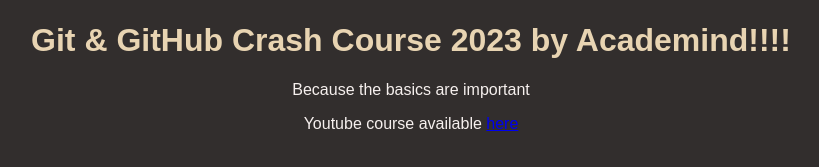
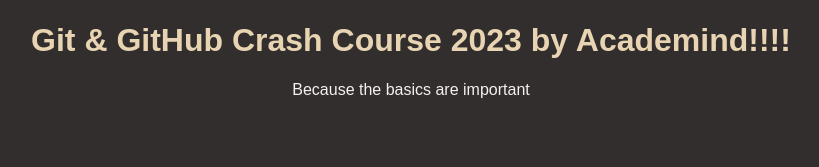
Before and after one commit to kakutheman/github-crash-course, a plain HTML site: page index.html in a window 1280 px wide. Shown: the part 147-314 px from the top of the page, without its empty margins (229-1048 px from the left). Drawn offline with Linux system fonts and the light colour scheme.

Commit message:
Removed links

```diff
--- a/index.html
+++ b/index.html
@@ -10,6 +10,5 @@
     <img src="logo.png" alt="A logo that contain a Git logo" id="logo">
     <h1>Git & GitHub Crash Course 2023 by Academind!!!!</h1>
     <p>Because the basics are important</p>
-    <p>Youtube course available <a href="https://www.youtube.com/watch?v=ulQA5tjJark">here</a></p>
 </body>
 </html>
```
